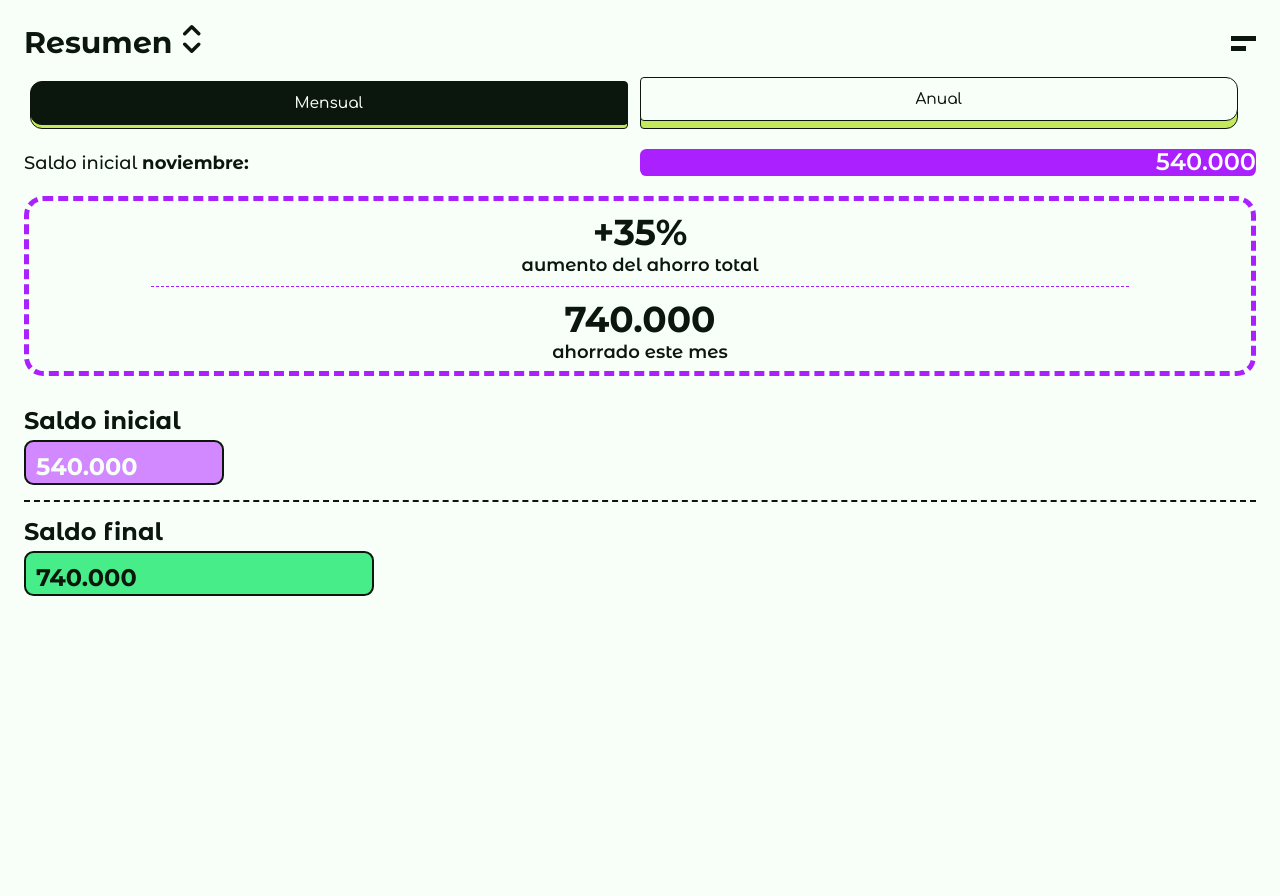
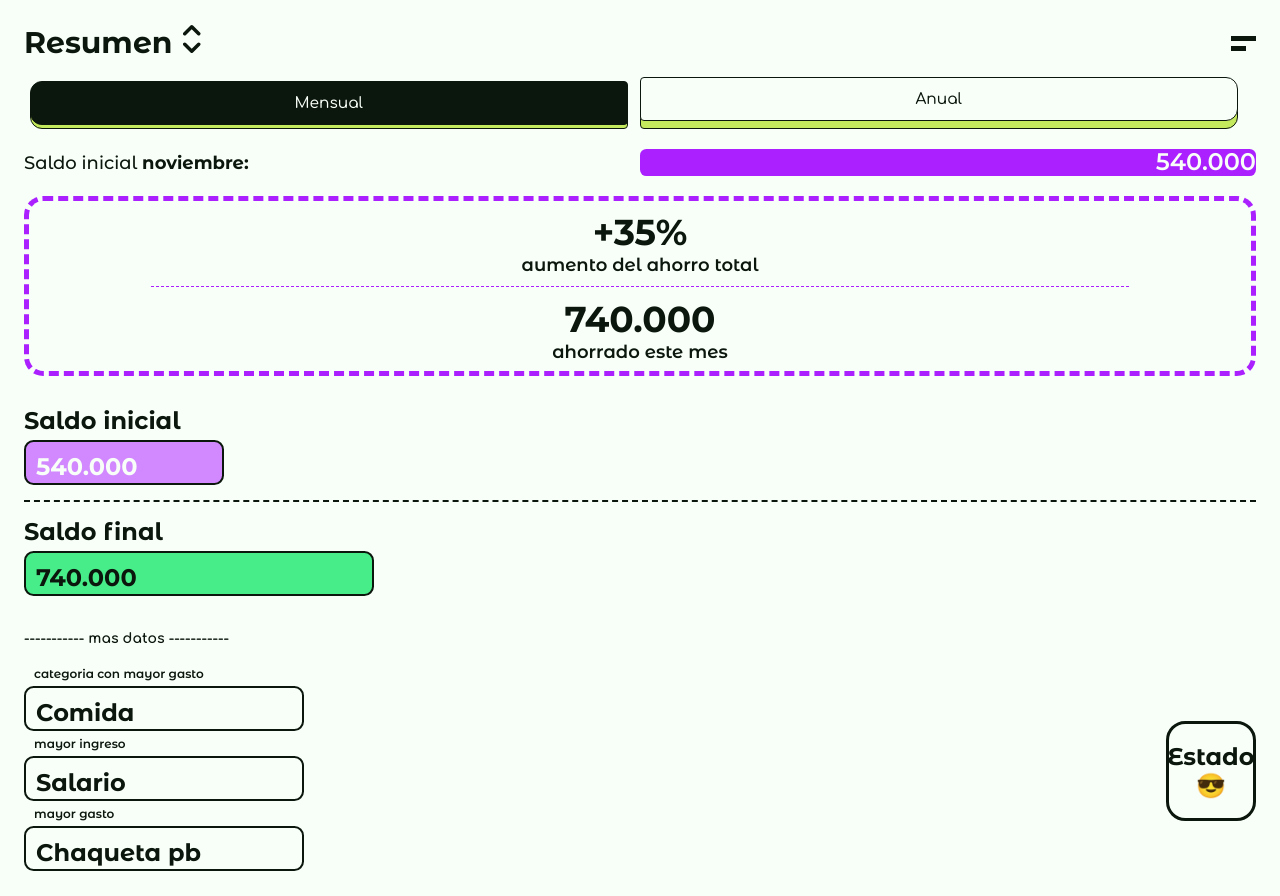
Before and after one commit to devracos/wappllet-front, a Next.js app: page /resumen in a window 1280 px wide. Before the commit the page ends 800 px from the top, so only its background shows below. Built offline with nearby package versions, Linux system fonts and the light colour scheme.

Commit message:
wip: more data section

```diff
--- a/src/components/atoms/balance-placeholder/balance-placeholder.module.scss
+++ b/src/components/atoms/balance-placeholder/balance-placeholder.module.scss
@@ -19,3 +19,8 @@
     background-color: $color-green-60;
     color: $color-dark;
 }
+
+.placeholder_normal{
+    width: 280px;
+    color: $color-dark;
+}
--- a/src/components/atoms/balance-placeholder/balance-placeholder.tsx
+++ b/src/components/atoms/balance-placeholder/balance-placeholder.tsx
@@ -1,14 +1,15 @@
 import React from 'react'
 import styleL from './balance-placeholder.module.scss'
 
-type TypePlaceholder='green'|'purple'
+type TypePlaceholder='green'|'purple'|'normal'
 
 
 
-const BalancePlaceholder = ({amount,type='green'}:{amount:string,type?:TypePlaceholder}) => {
+const BalancePlaceholder = ({amount,type='normal'}:{amount:string,type?:TypePlaceholder}) => {
 
-    let styles_placeholder = styleL.placeholder_green;
+    let styles_placeholder = styleL.placeholder_normal;
     if(type==='purple')styles_placeholder=styleL.placeholder_purple;
+    else if (type==='green')styles_placeholder=styleL.placeholder_green;
 
     return (
         <div className={`${styleL.placeholder} ${styles_placeholder}`}>
--- /dev/null
+++ b/src/components/atoms/balance-state/balance-state.module.scss
@@ -0,0 +1,11 @@
+@import '@/styles/variables.scss', '@/styles/mixins.scss' ;
+
+.placeholder{
+    @include flex($direction:column,$justify:center,$align:center);
+    height: 100px;
+    width: 90px;
+    border-radius: $rounded-xl;
+    border: 3px solid $color-dark;
+    padding: 10px;
+    margin: 5px 0;
+}
--- /dev/null
+++ b/src/components/atoms/balance-state/balance-state.tsx
@@ -0,0 +1,15 @@
+import React from 'react'
+import styleL from './balance-state.module.scss'
+
+const BalanceState = ({state}:{state:string}) => {
+
+
+    return (
+        <div className={`${styleL.placeholder}`}>
+            <p className='hl2'>Estado</p>
+            <p className='hl2'>{state}</p>
+        </div>
+    )
+}
+
+export default BalanceState
--- /dev/null
+++ b/src/components/molecules/more-data/more-data.jsx
@@ -0,0 +1,25 @@
+import React from 'react'
+import styles from './more-data.module.scss'
+import BalancePlaceholder from '@/components/atoms/balance-placeholder/balance-placeholder'
+import BalanceState from '@/components/atoms/balance-state/balance-state'
+
+const MoreData = () => {
+
+    return (
+        <div className={styles.container}>
+            <div className={styles.data}>
+                <p className={`h3 ${styles.subheadline}`}>categoria con mayor gasto</p>
+                <BalancePlaceholder amount='Comida' />
+                <p className={`h3 ${styles.subheadline}`}>mayor ingreso</p>
+                <BalancePlaceholder amount='Salario' />
+                <p className={`h3 ${styles.subheadline}`}>mayor gasto</p>
+                <BalancePlaceholder amount='Chaqueta pb' />
+            </div>
+            <div className={styles.state}>
+                <BalanceState state='😎'/>
+            </div>
+        </div>
+    )
+}
+
+export default MoreData
--- /dev/null
+++ b/src/components/molecules/more-data/more-data.module.scss
@@ -0,0 +1,20 @@
+@import '@/styles/variables.scss', '@/styles/mixins.scss' ;
+
+.container{
+	display: flex;
+	margin: 20px 0;
+}
+
+.data{
+	flex:2;
+}
+
+.state{
+	@include flex($justify:flex-end,$align:center);
+	flex:1;
+}
+
+.subheadline{
+	font-size: 12px;
+	padding-left: 10px;
+}
--- a/src/components/molecules/summary/summary.module.scss
+++ b/src/components/molecules/summary/summary.module.scss
@@ -38,3 +38,8 @@
 .balance_amount{
 	font-weight: 700;
 }
+
+.more_data{
+	margin-top: 30px;
+	@include flex($direction:column,$justify:initial,$align:initial);
+}
--- a/src/components/molecules/summary/summary.tsx
+++ b/src/components/molecules/summary/summary.tsx
@@ -2,6 +2,7 @@ import React from 'react'
 import styleL from './summary.module.scss'
 import CardSummary from '@/components/atoms/card-summary/card-summary'
 import BalancePlaceholder from '@/components/atoms/balance-placeholder/balance-placeholder'
+import MoreData from '@/components/molecules/more-data/more-data'
 
 const Summary = () => {
 	return (
@@ -16,9 +17,14 @@ const Summary = () => {
 				<BalancePlaceholder amount='540.000' type='purple'/>
 				<div className={styleL.divider}></div>
 				<p className={`h3 ${styleL.balance_amount}`}>Saldo final</p>
-				<BalancePlaceholder amount='740.000'/>
+				<BalancePlaceholder amount='740.000' type='green'/>
+			</div>
+			<div className={styleL.more_data}>
+				<p className='t1'>----------- mas datos -----------</p>
+				<MoreData/>
 			</div>
 		</div>
+
 	)
 }
 
```
